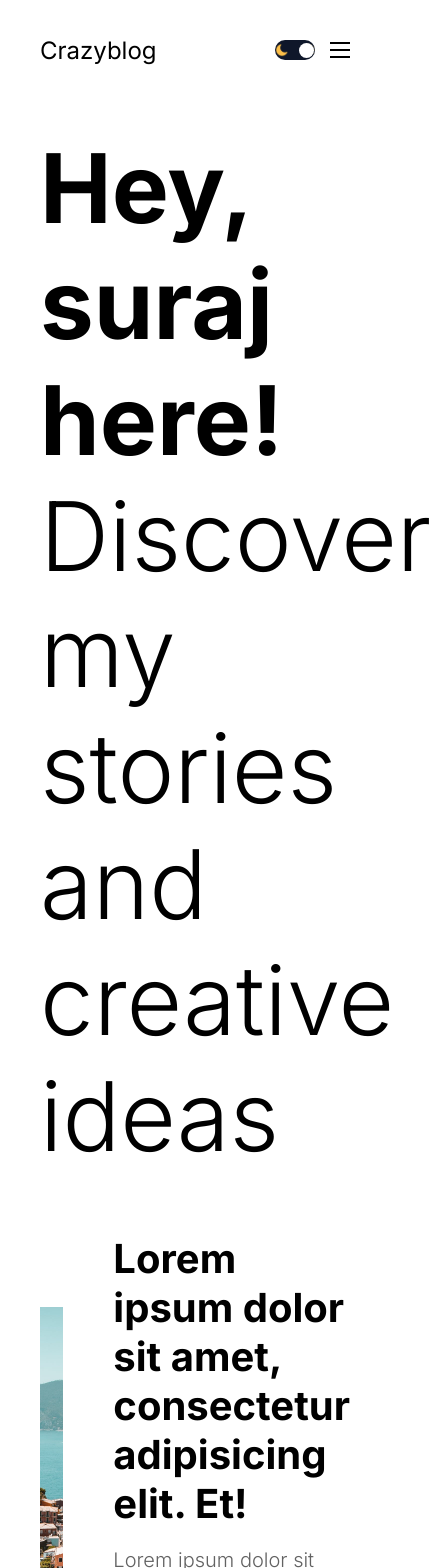
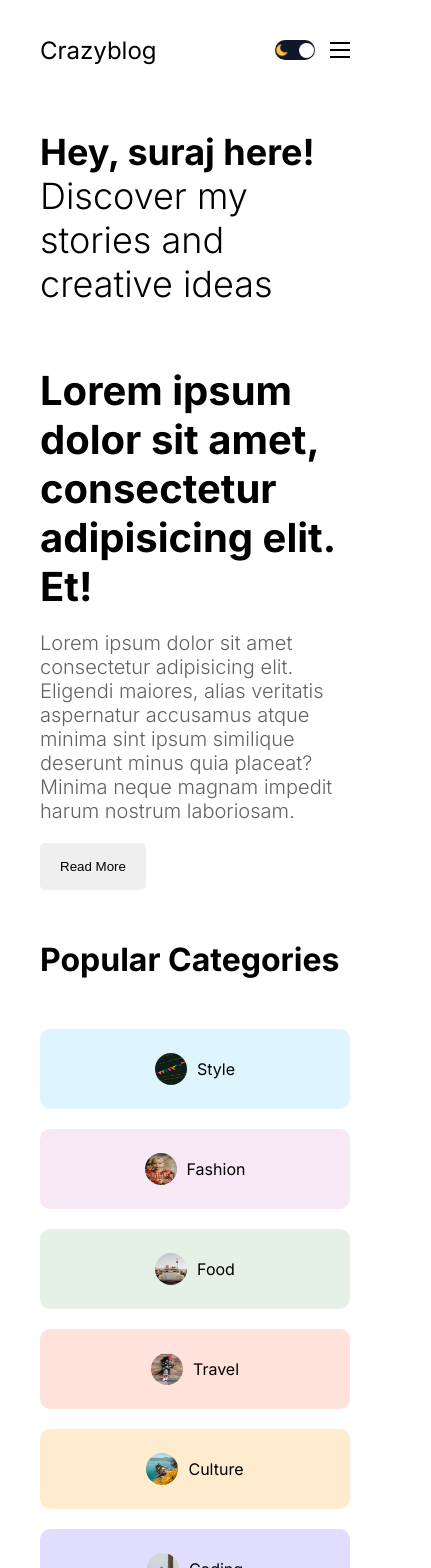
Before and after one commit to surajsomani03/blog-app, a Next.js app: page / in a window 390 px wide. Shown: the top 1568 px of the page, 431 px wide, since content can reach past the window. Built offline with nearby package versions, Linux system fonts and the light colour scheme.

Commit message:
cactegory list responsive design

```diff
--- a/src/components/categoryList/CategoryList.jsx
+++ b/src/components/categoryList/CategoryList.jsx
@@ -1,9 +1,93 @@
-import React from 'react'
-import styles from "./categoryList.module.css"
+import React from "react";
+import styles from "./categoryList.module.css";
+import Link from "next/link";
+import Image from "next/image";
 const CategoryList = () => {
   return (
-    <div>CategoryList</div>
-  )
-}
+    <div className={styles.container}>
+      <h1 className={styles.title}>Popular Categories</h1>
+      <div className={styles.categories}>
+        <Link
+          href="/blog?cat=style"
+          className={`${styles.category} ${styles.style}`}
+        >
+          <Image
+            src="/style.png"
+            alt=""
+            width={32}
+            height={32}
+            className={styles.image}
+          />
+          style
+        </Link>
+        <Link
+          href="/blog?cat=style"
+          className={`${styles.category} ${styles.fashion}`}
+        >
+          <Image
+            src="/fashion.png"
+            alt=""
+            width={32}
+            height={32}
+            className={styles.image}
+          />
+          Fashion
+        </Link>
+        <Link
+          href="/blog?cat=style"
+          className={`${styles.category} ${styles.food}`}
+        >
+          <Image
+            src="/food.png"
+            alt=""
+            width={32}
+            height={32}
+            className={styles.image}
+          />
+          Food
+        </Link>
+        <Link
+          href="/blog?cat=style"
+          className={`${styles.category} ${styles.travel}`}
+        >
+          <Image
+            src="/travel.png"
+            alt=""
+            width={32}
+            height={32}
+            className={styles.image}
+          />
+          Travel
+        </Link>
+        <Link
+          href="/blog?cat=style"
+          className={`${styles.category} ${styles.culture}`}
+        >
+          <Image
+            src="/culture.png"
+            alt=""
+            width={32}
+            height={32}
+            className={styles.image}
+          />
+          Culture
+        </Link>
+        <Link
+          href="/blog?cat=style"
+          className={`${styles.category} ${styles.coding}`}
+        >
+          <Image
+            src="/coding.png"
+            alt=""
+            width={32}
+            height={32}
+            className={styles.image}
+          />
+          Coding
+        </Link>
+      </div>
+    </div>
+  );
+};
 
-export default CategoryList
+export default CategoryList;
--- a/src/components/categoryList/categoryList.module.css
+++ b/src/components/categoryList/categoryList.module.css
@@ -1,3 +1,77 @@
 .container {
 
 }
+
+.title {
+    margin: 50px 0;
+}
+
+.categories {
+    display: flex;
+    flex-wrap: wrap;
+    justify-content: space-between;
+    gap: 20px;
+}
+
+.category {
+    display: flex;
+    align-items: center;
+    gap: 10px;
+    text-transform: capitalize;
+    width: 15%;
+    height: 80px;
+    justify-content: center;
+    border-radius: 10px;
+}
+
+.category.style {
+    background-color: #57c4ff31;
+}
+
+.category.fashion {
+    background-color: #da85c731;
+}
+
+.category.food {
+    background-color: #7fb88133;
+}
+
+.category.travel {
+    background-color: #ff795736;
+}
+
+.category.culture {
+    background-color: #ffb84f45;
+}
+
+.category.coding {
+    background-color: #5e4fff31;
+}
+
+.image {
+    border-radius: 50%;
+}
+
+@media screen and (max-width:1280px) {
+    .category {
+        width: 20%;
+    }
+}
+
+@media screen and (max-width:1024px) {
+    .category {
+        width: 25%;
+    }
+}
+
+@media screen and (max-width:768px) {
+    .category {
+        width: 45%;
+    }
+}
+
+@media screen and (max-width:640px) {
+    .category {
+        width: 100%;
+    }
+}
--- a/src/components/featured/featured.module.css
+++ b/src/components/featured/featured.module.css
@@ -46,3 +46,32 @@
     border-radius: 5px;
     width: max-content;
 }
+
+@media screen and (max-width:1280px) {
+    .title {
+        font-size: 72px;
+    }
+}
+
+
+@media screen and (max-width:1024px) {
+    .title {
+        font-size: 64px;
+    }
+
+    .imgContainer {
+        display: none;
+    }
+}
+
+@media screen and (max-width:768px) {
+    .title {
+        font-size: 48px;
+    }
+}
+
+@media screen and (max-width:640px) {
+    .title {
+        font-size: 36px;
+    }
+}
```
